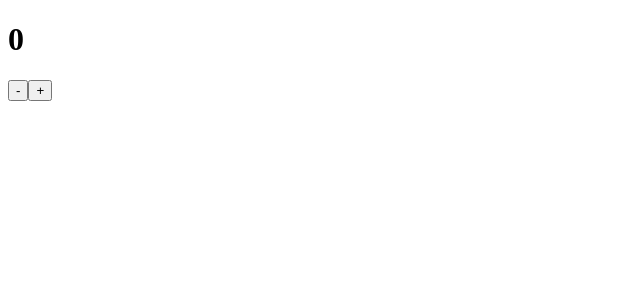
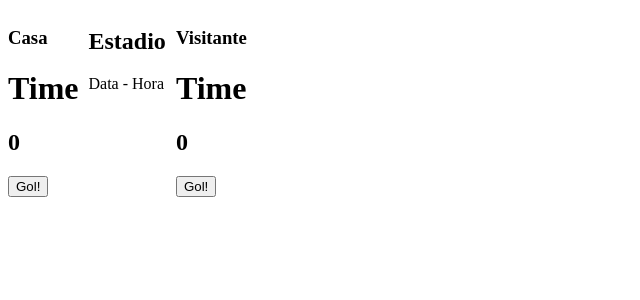
Before and after one commit to lariodiniz/Aprenda-React-na-pratica-, a React app: page / in a window 1280 px wide. Shown: the top 300 px of the page, without its empty margins (0-640 px from the left). Built offline with nearby package versions, Linux system fonts and the light colour scheme.

Commit message:
Fim da Aula 07
Link da Aula:
https://www.youtube.com/watch?v=LzwE6vixNBU

```diff
--- a/src/components/App.js
+++ b/src/components/App.js
@@ -1,10 +1,10 @@
 import React from 'react';
-import Contador from './Contador'
+import PlacarContainer from './PlacarContainer'
 export default class App extends React.Component {
     render(){
         return (
 
-            <Contador />
+            <PlacarContainer />
 
         );
     }
--- /dev/null
+++ b/src/components/BotaoGol.js
@@ -0,0 +1,13 @@
+import React from 'react';
+
+
+export default class BotaoGol extends React.Component {
+
+    render(){
+        return (
+
+            <button>Gol!</button>
+
+        );
+    }
+}
--- /dev/null
+++ b/src/components/Partida.js
@@ -0,0 +1,19 @@
+import React from 'react';
+
+
+export default class Partida extends React.Component {
+
+    render(){
+        return (
+            <div>
+                <h2>Estadio</h2>
+                <div>
+                    <span>Data</span>
+                    <span> - </span>
+                    <span>Hora</span>
+                </div>
+
+            </div>
+        );
+    }
+}
--- /dev/null
+++ b/src/components/PlacarContainer.js
@@ -0,0 +1,25 @@
+import React from 'react';
+
+import Time from './Time'
+import Partida from './Partida'
+
+export default class PlacarContainer extends React.Component {
+
+    render(){
+        return (
+            <div>
+                <div style={{float:"left", "marginRight":"10px"}}>
+                    <h3>Casa</h3>
+                    <Time />
+                </div>
+                <div style={{float:"left", "marginRight":"10px"}}><Partida /></div>
+                <div style={{float:"left", "marginRight":"10px"}}>
+                    <h3>Visitante</h3>
+                    <Time />
+                </div>
+                <div style={{clear:"both"}}></div>
+            </div>
+
+        );
+    }
+}
--- /dev/null
+++ b/src/components/Time.js
@@ -0,0 +1,16 @@
+import React from 'react';
+
+import BotaoGol from './BotaoGol'
+
+export default class Time extends React.Component {
+
+    render(){
+        return (
+            <div>
+                <h1>Time</h1>
+                <h2>0</h2>
+                <BotaoGol />
+            </div>
+        );
+    }
+}
```
